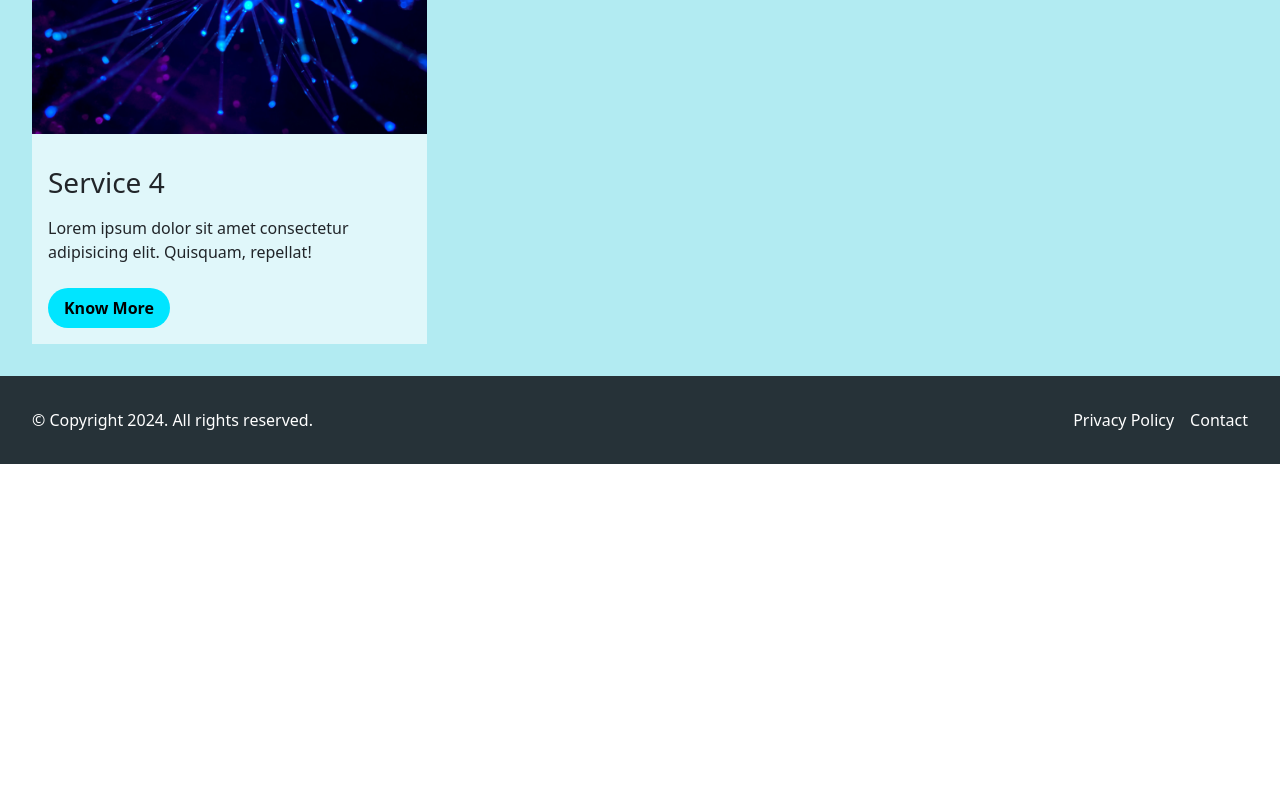
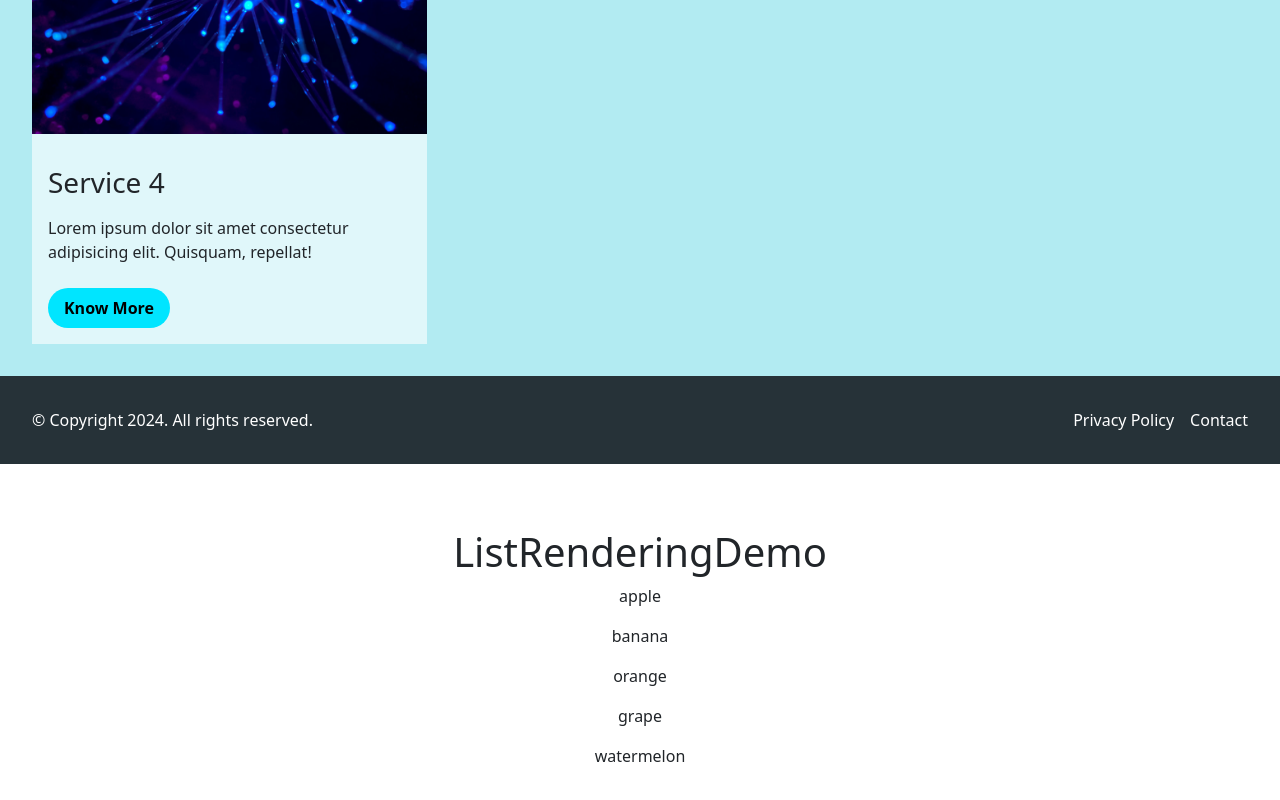
Before and after one commit to manikant-codes/react-course-files-final, a React (Create React App) app: page / in a window 1280 px wide. Shown: the part 1614-2414 px from the top of the page. Before the commit the page ends 2078 px from the top, so only its background shows below. Built offline with nearby package versions, Linux system fonts and the light colour scheme.

Commit message:
list rendering

```diff
--- /dev/null
+++ b/src/components/demo/ListRenderingDemo.jsx
@@ -0,0 +1,28 @@
+import React from "react";
+
+function ListRenderingDemo() {
+  const fruits = ["apple", "banana", "orange", "grape", "watermelon"];
+
+  const components = fruits.map(function (value, index, array) {
+    return <p>{value}</p>;
+  });
+
+  //   const components = [
+  //     <p>{fruits[0]}</p>,
+  //     <p>{fruits[1]}</p>,
+  //     <p>{fruits[2]}</p>,
+  //     <p>{fruits[3]}</p>,
+  //     <p>{fruits[4]}</p>,
+  //   ];
+
+  console.log("components", components);
+
+  return (
+    <div style={{ padding: "64px", textAlign: "center" }}>
+      <h1>ListRenderingDemo</h1>
+      {components}
+    </div>
+  );
+}
+
+export default ListRenderingDemo;
--- a/src/pages/Home.jsx
+++ b/src/pages/Home.jsx
@@ -3,6 +3,7 @@ import InfoRow from "../components/home/InfoRow";
 import Footer from "../layouts/Footer";
 import Navbar from "../layouts/Navbar";
 import ServicesRow from "../components/home/servicesRow/ServicesRow";
+import ListRenderingDemo from "../components/demo/ListRenderingDemo";
 
 function Home() {
   return (
@@ -21,6 +22,7 @@ function Home() {
       />
       <ServicesRow />
       <Footer />
+      <ListRenderingDemo />
     </>
   );
 }
```
